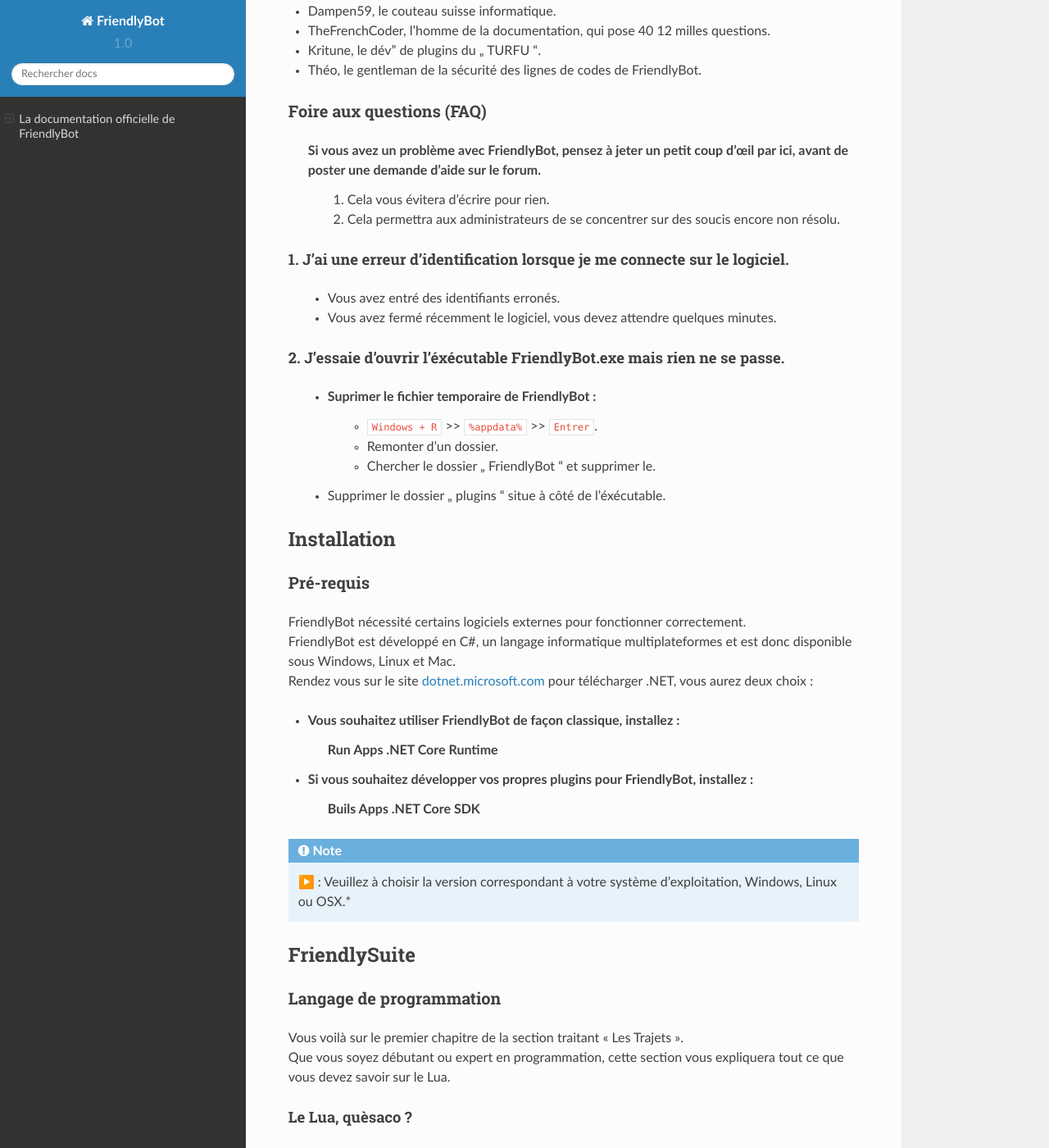
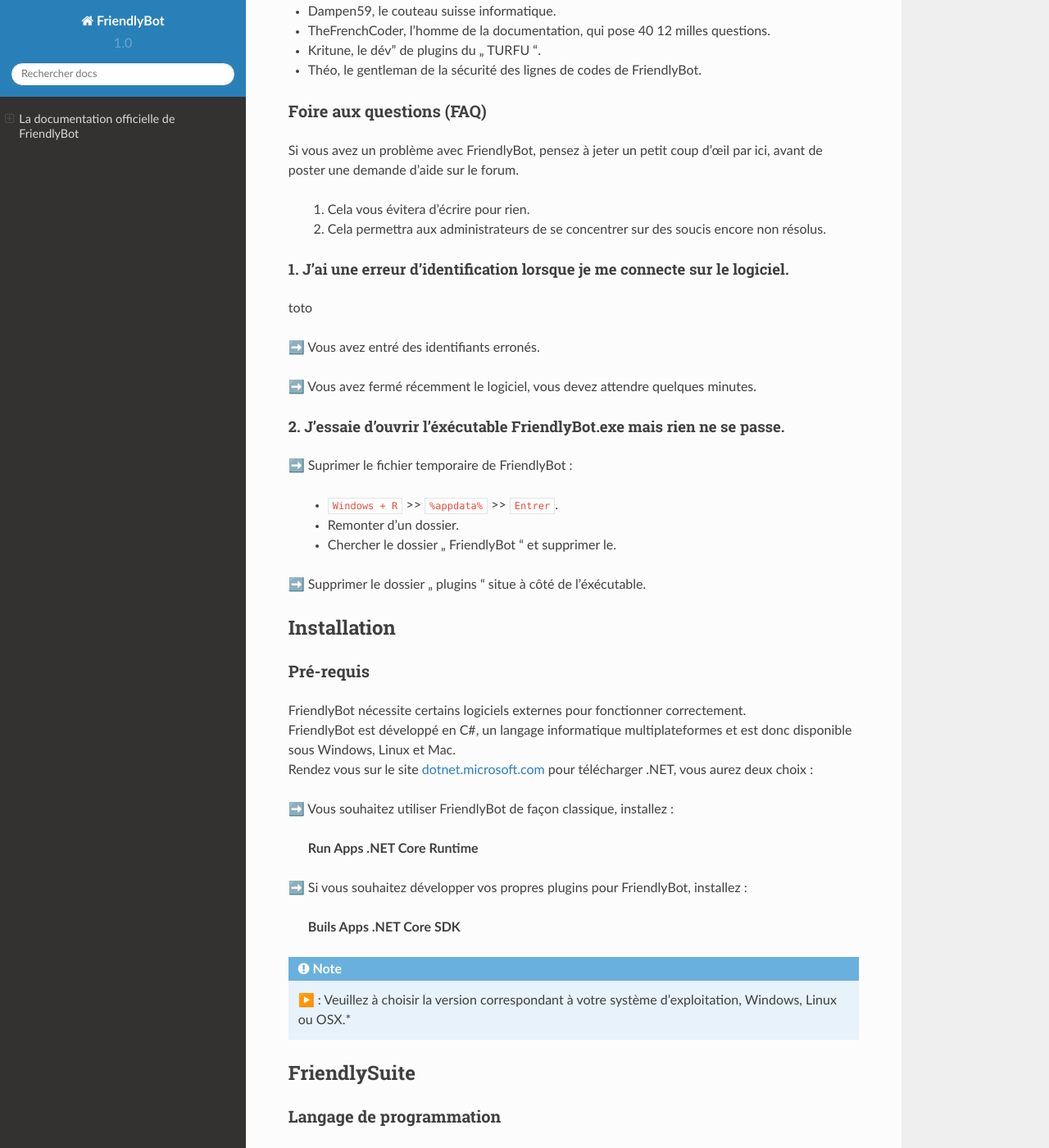
Before and after one commit to lucide-icu/FriendlyBot-Doc, a Sphinx documentation site: the page built from docs/source/index.rst, in a window 1280 px wide and 1400 px high, scrolled down 770 px. Shown: the whole window at 82% size. Built offline with Sphinx 7.4.7 and the Read the Docs theme 2.0.0, drawn with Linux system fonts in a browser that asks for light colours; some of the changed text lies outside the part shown.

Commit message:
Update (docs/source/index.rst): Miscellaneous corrections
Remove weird blue areas
Some spelling corrections

```diff
--- a/docs/source/index.rst
+++ b/docs/source/index.rst
@@ -50,24 +50,30 @@
 **Foire aux questions (FAQ)**
 ================================
 
-   Si vous avez un problème avec FriendlyBot, pensez à jeter un petit coup d’œil par ici, avant de poster une demande d'aide sur le forum.
-      1. Cela vous évitera d'écrire pour rien.
-      2. Cela permettra aux administrateurs de se concentrer sur des soucis encore non résolu.
+Si vous avez un problème avec FriendlyBot, pensez à jeter un petit coup d’œil par ici, avant de poster une demande d'aide sur le forum.
+
+   1. Cela vous évitera d'écrire pour rien.
+   2. Cela permettra aux administrateurs de se concentrer sur des soucis encore non résolus.
 
 **1. J'ai une erreur d'identification lorsque je me connecte sur le logiciel.**
 -------------------------------------------------------------------------------
 
-   * Vous avez entré des identifiants erronés.
-   * Vous avez fermé récemment le logiciel, vous devez attendre quelques minutes.
+toto
+
+➡️ Vous avez entré des identifiants erronés.
+
+➡️ Vous avez fermé récemment le logiciel, vous devez attendre quelques minutes.
 
 **2. J'essaie d'ouvrir l'éxécutable FriendlyBot.exe mais rien ne se passe.**
 ----------------------------------------------------------------------------
 
-   * Suprimer le fichier temporaire de FriendlyBot :
-      * ``Windows + R`` >> ``%appdata%`` >> ``Entrer``.
-      * Remonter d'un dossier.
-      * Chercher le dossier „ FriendlyBot “ et supprimer le.
-   * Supprimer le dossier „ plugins “ situe à côté de l'éxécutable.
+➡️ Suprimer le fichier temporaire de FriendlyBot :
+
+   * ``Windows + R`` >> ``%appdata%`` >> ``Entrer``.
+   * Remonter d'un dossier.
+   * Chercher le dossier „ FriendlyBot “ et supprimer le.
+
+➡️ Supprimer le dossier „ plugins “ situe à côté de l'éxécutable.
 
 ****************
 **Installation**
@@ -76,13 +82,16 @@
 **Pré-requis**
 ==============
 
-| FriendlyBot nécessité certains logiciels externes pour fonctionner correctement.
+| FriendlyBot nécessite certains logiciels externes pour fonctionner correctement.
 | FriendlyBot est développé en C#, un langage informatique multiplateformes et est donc disponible sous Windows, Linux et Mac.
 | Rendez vous sur le site `dotnet.microsoft.com`_ pour télécharger .NET, vous aurez deux choix :
 
-* Vous souhaitez utiliser FriendlyBot de façon classique, installez :
+➡️ Vous souhaitez utiliser FriendlyBot de façon classique, installez :
+
    **Run Apps .NET Core Runtime**
-* Si vous souhaitez développer vos propres plugins pour FriendlyBot, installez :
+
+➡️ Si vous souhaitez développer vos propres plugins pour FriendlyBot, installez :
+
    **Buils Apps .NET Core SDK**
 
 .. note::
@@ -305,8 +315,8 @@
 .. caution::
 
    L'interprétation des actions au sein de actions se fait de gauche à droite.
-   Dans le second exemple, l'on commencerait par appeler la fonction gather()
-   puis l'on appellerait la fonction changeMap("left") avec comme argument "left".
+   Dans le second exemple, l'on commencerait par appeler la fonction ``gather()``
+   puis l'on appellerait la fonction ``changeMap("left")`` avec comme argument „ left “.
 
 **Déplacements simples**
 ^^^^^^^^^^^^^^^^^^^^^^^^
@@ -380,7 +390,7 @@
 
 .. caution::
 
-   *Il n'y qu'une seule action par map, dans les exemples qui suivent, il n'y a donc pas besoin de mettre de {} mais ne les oubliez pa si vous spécifiez plusieures actions.*
+   *Il n'y a qu'une seule action par map, dans les exemples qui suivent, il n'y a donc pas besoin de mettre de {} mais ne les oubliez pa si vous spécifiez plusieures actions.*
 
 .. code-block:: lua
 
```
Also changed, not shown: other parts of docs/source/index.rst (+2 -1 lines).
